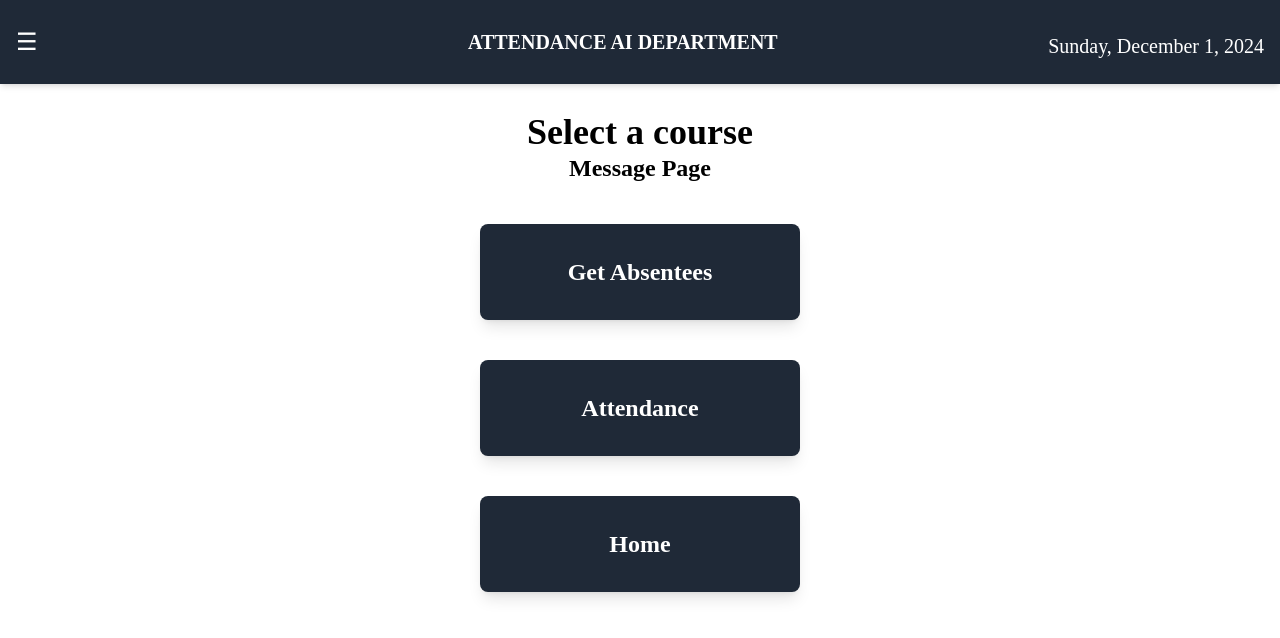
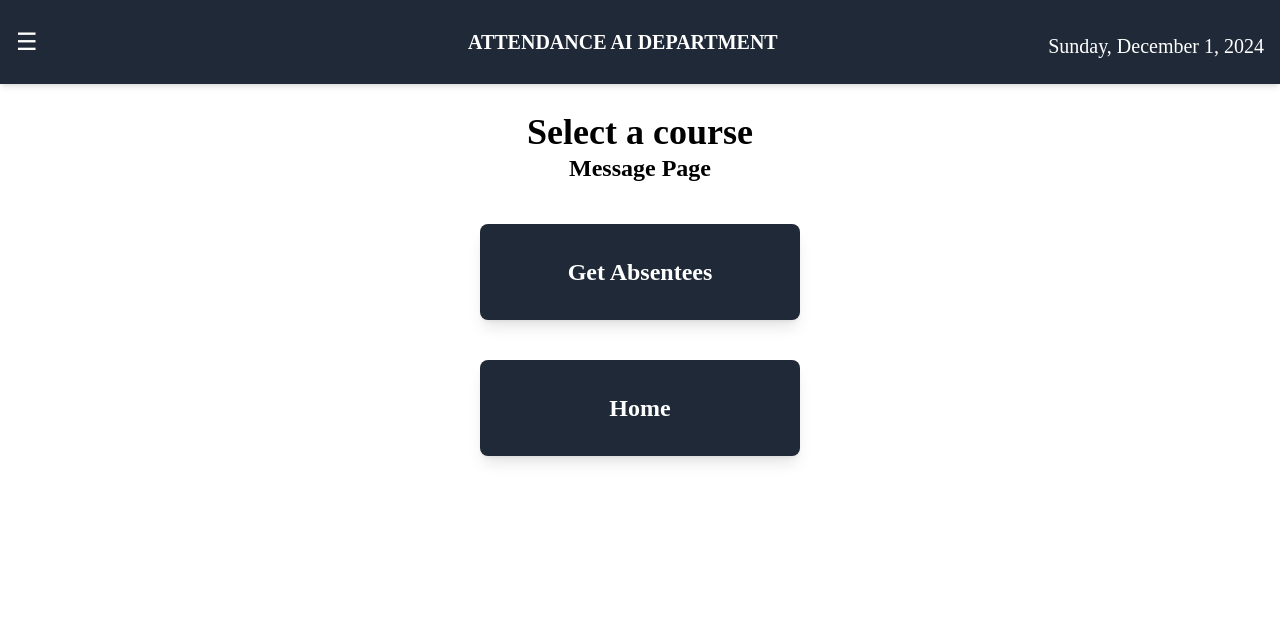
Before and after one commit to jaisanth123/AttendanceSync_AWS_DEPLOYMENT, a React (Vite) app in the folder frontend/: page /message in a window 1280 px wide. Shown: the top 638 px of the page. Built offline with nearby package versions, Linux system fonts and the light colour scheme; sample sign-in values are in the browser's storage; a web font is replaced by a local one.

Commit message:
message page updated

```diff
--- a/frontend/src/components/MessagePage.jsx
+++ b/frontend/src/components/MessagePage.jsx
@@ -196,11 +196,7 @@ const MessagePage = ({ toggleSidebar }) => {
         )}
 
         {/* Attendance Button */}
-        <div onClick={navigateToAttendance} className="w-full max-w-xs p-6 mx-auto mt-6 text-white transition-all duration-500 bg-gray-800 rounded-lg shadow-lg hover:scale-110 hover:bg-gray-600">
-          <button className="w-full py-2 text-2xl font-semibold text-white">
-            Attendance
-          </button>
-        </div>
+
 
         {/* Home Button */}
         <div onClick={navigateToHome} className="w-full max-w-xs p-6 mx-auto mt-6 text-white transition-all duration-500 bg-gray-800 rounded-lg shadow-lg hover:bg-gray-600 hover:scale-110">
```
